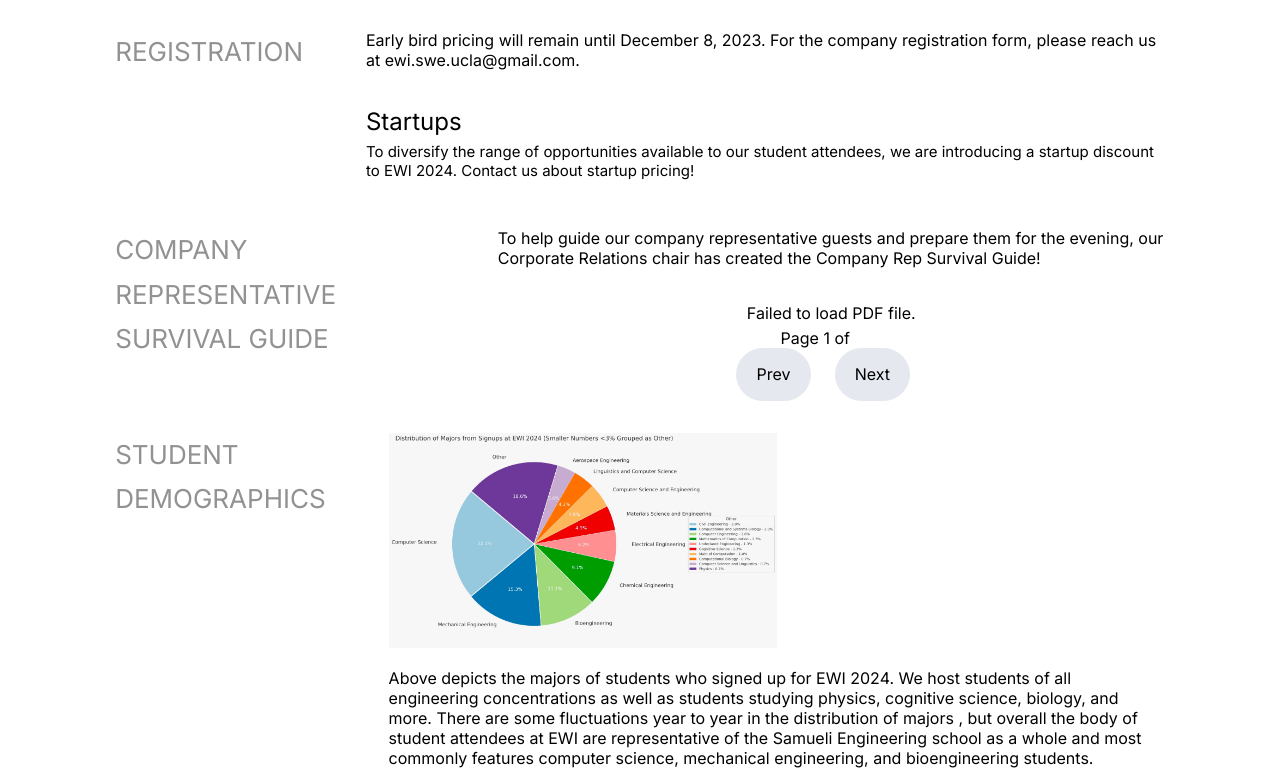
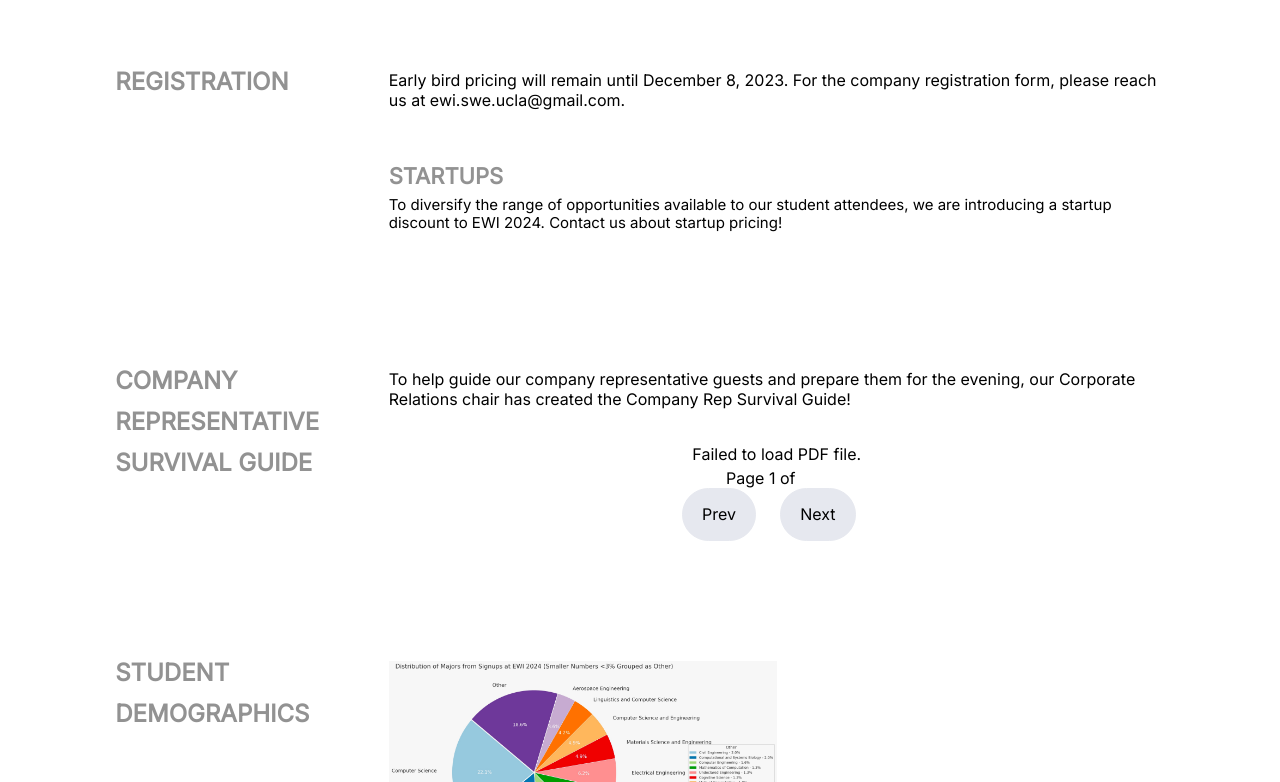
Before and after one commit to swe-ucla/ewi-website, a React (Create React App) app: page /company in a window 1280 px wide. Shown: the part 458-1240 px from the top of the page. Built offline with nearby package versions, Linux system fonts and the light colour scheme; a web font is replaced by a local one.

Commit message:
Companies: Formatting, initial alignment of paragraph text and headers

```diff
--- a/src/components/companyInfo/companyInfo.css
+++ b/src/components/companyInfo/companyInfo.css
@@ -1,3 +1,6 @@
+#registration {
+    margin-bottom: 4rem;
+}
 .company__content p {
     text-align: left;
     color: var(--color-primary);
@@ -17,27 +20,40 @@
     font-size: 16px;
 }
 
+.company__info {
+    margin-top: 2rem;
+    display: grid;
+    grid-template-columns: 14rem 1fr;
+    grid-auto-rows: min-content;
+    row-gap: 4rem;
+}
 
-.company__info {
+.company__text {
     display: flex;
     flex-direction: column;
     margin-left: 6%;
+    margin-bottom: 3rem;
+    margin-top: 0.5rem;
 }
 
 .company__content h2 {
     text-align: left;
-    margin-bottom: 2%;
-    font-size: 26px;
+    font-size: 24px;
+    font-weight: bold;
 }
 
 .company__content h3 {
-    margin-top: 2rem;
+    margin-top: 3rem;
     text-align: left;
-    font-size: 24px;
+    font-size: 22px;
+    font-weight: bold;
+    color: #929292;
+    text-transform: uppercase;
 }
 
 .company__content img {
     width: 100%;
+    height: auto;
     padding-bottom: 5%;
 }
 
@@ -47,6 +63,8 @@
 }
 
 .row-demographics::after {
+    width: 100%;
+    height: 100%;
     content: "";
     clear: both;
     display: table;
--- a/src/components/companyInfo/companyInfo.jsx
+++ b/src/components/companyInfo/companyInfo.jsx
@@ -9,28 +9,24 @@
   return (
     <div className="container company__content">
         <p id="registration">Thank you for your interest in EWI!  Evening with Industry is a unique opportunity to spread awareness of your company and make personal connections with hundreds of talented UCLA engineering students at the same time.</p>
-        <div className="company__paragraph">
+            <div className="company__info">
             <h2>Registration</h2>
-                <div className="company__info">
+                <div className="company__text">
                     <p>Early bird pricing will remain until December 8, 2023. For the company registration form, please reach us at ewi.swe.ucla@gmail.com.</p>
                     <div className="indented__paragraph">
                         <h3>Startups</h3>
                         <p id='survival_guide'>To diversify the range of opportunities available to our student attendees, we are introducing a startup discount to EWI 2024. Contact us about startup pricing!</p>
                     </div>
                 </div>
-        </div>
 
-        <div className="company__paragraph">
             <h2>Company Representative Survival Guide</h2>
-            <div className="company__info">
+            <div className="company__text">
                 <p>To help guide our company representative guests and prepare them for the evening, our Corporate Relations chair has created the Company Rep Survival Guide!</p>
                 <div className='container pdf_container'>
                     <PDFViewerCompanyGuide />
                 </div>
             </div>
-        </div>
 
-        <div className="company__paragraph">
             <h2>Student Demographics</h2>
             {/* <div class="row-demographics">
                 <div class="column-demographics">
@@ -40,25 +36,23 @@
                     <img src={require('../../assets/EWI2023StudentMajors.png')} alt="2023 student majors chart"/>
                 </div>
             </div> */}
-            <div className="company__info">
+            <div className="company__text">
                 <div class="row-demographics">
                     <div class="column-demographics">
                         <img src={require('../../assets/EWI2024StudentMajors.jpg')} alt="2022 student majors chart"/>
                     </div>
                 </div>
-                <p id='sponsorship'> Above depicts the majors of students who signed up for EWI 2024. We host students of all engineering concentrations as well as students studying physics, cognitive science, biology, and more. There are some fluctuations year to year in the distribution of majors , but overall the body of student attendees at EWI are representative of the Samueli Engineering school as a whole and most commonly features computer science, mechanical engineering, and bioengineering students. </p>
+                <p id='sponsorship'> Above depicts the majors of students who signed up for EWI 2024. We host students of all engineering concentrations as well as students studying physics, cognitive science, biology, and more. There are some fluctuations year to year in the distribution of majors, but overall the body of student attendees at EWI are representative of the Samueli Engineering school as a whole and most commonly features computer science, mechanical engineering, and bioengineering students. </p>
             </div>
-        </div>
 
-        <div className="company__paragraph">
             <h2>SWE @ UCLA Sponsorship</h2>
-            <div className="company__info">
+            <div className="company__text">
                 <p>If you would like to support SWE@UCLA as a whole, you may view or <Link className="download-link" to="/2024-25 SOCIETY OF WOMEN ENGINEERS @UCLA SPONSORSHIP PACKET FINAL.pdf" target="_blank" download>download</Link> the sponsorship packet below to learn more about our sponsorship tiers. Send an email to our External Vice President at evp.swe.ucla@gmail.com if you have any questions!</p>
                 <div className='container pdf_container'>
                     <PDFViewerSponsorship />
                 </div>
             </div>
-        </div>
+            </div>
     </div>
   )
 }
```
